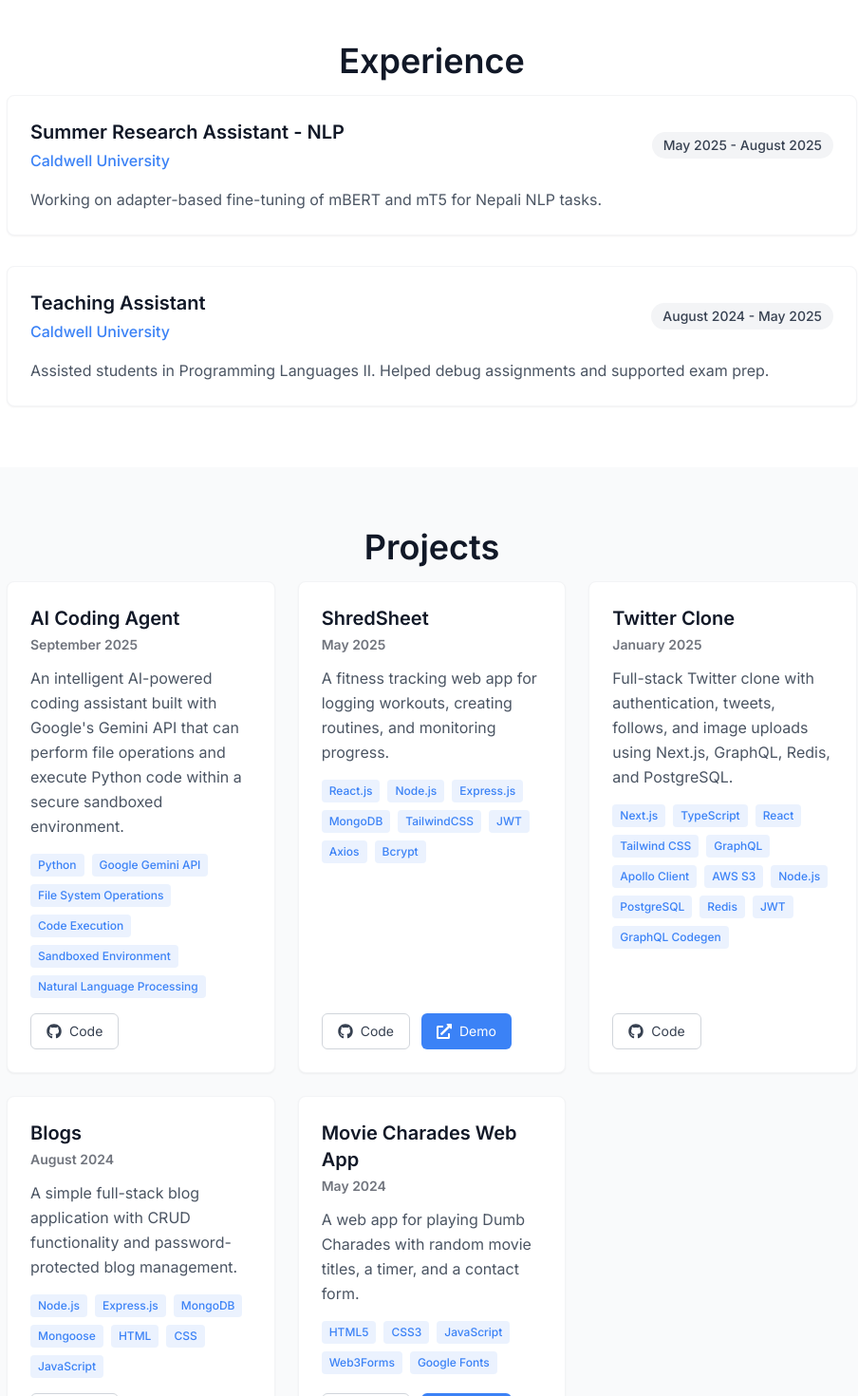
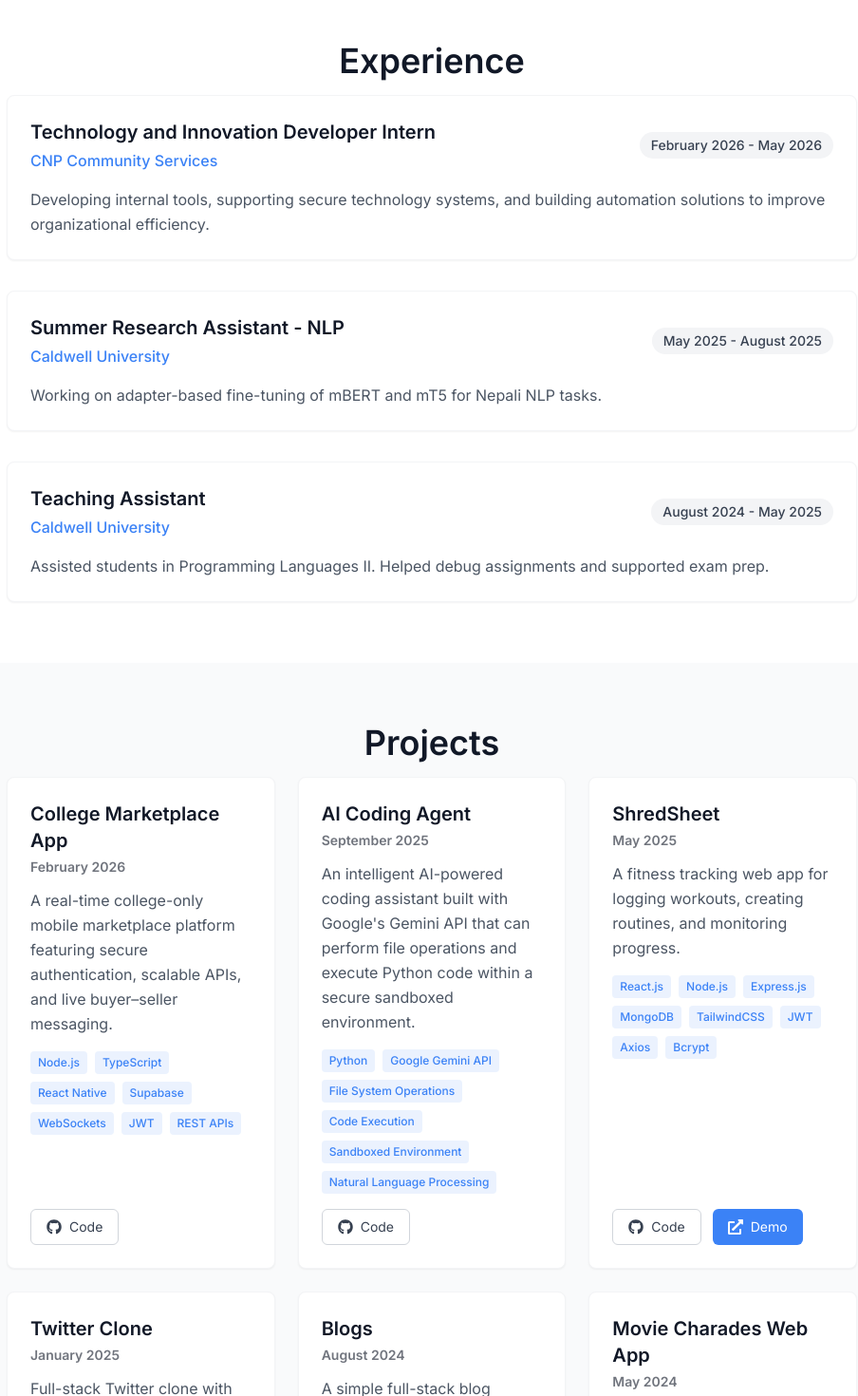
Before and after one commit to bijayabc/portfolio, a React (Create React App) app: page / in a window 1280 px wide. Shown: the part 1360-2830 px from the top of the page at 95% size, without its empty margins (185-1089 px from the left). Built offline with nearby package versions, Linux system fonts and the light colour scheme.

Commit message:
added new experience and project

```diff
--- a/src/components/Experience.js
+++ b/src/components/Experience.js
@@ -2,6 +2,12 @@
 
 const Experience = () => {
   const experiences = [
+    {
+      title: 'Technology and Innovation Developer Intern',
+      company: 'CNP Community Services',
+      period: 'February 2026 - May 2026',
+      description: 'Developing internal tools, supporting secure technology systems, and building automation solutions to improve organizational efficiency.',
+    },
     {
       title: 'Summer Research Assistant - NLP',
       company: 'Caldwell University',
--- a/src/components/Projects.js
+++ b/src/components/Projects.js
@@ -3,6 +3,14 @@
 
 const Projects = () => {
   const projects = [
+    {
+      name: 'College Marketplace App',
+      description: 'A real-time college-only mobile marketplace platform featuring secure authentication, scalable APIs, and live buyer–seller messaging.',
+      tech: ['Node.js', 'TypeScript', 'React Native', 'Supabase', 'WebSockets', 'JWT', 'REST APIs'],
+      github: 'https://github.com/Philemon-a/unimarketplace-backend',
+      demo: null,
+      completedDate: 'February 2026'
+    },
     {
       name: 'AI Coding Agent',
       description: 'An intelligent AI-powered coding assistant built with Google\'s Gemini API that can perform file operations and execute Python code within a secure sandboxed environment.',
```
